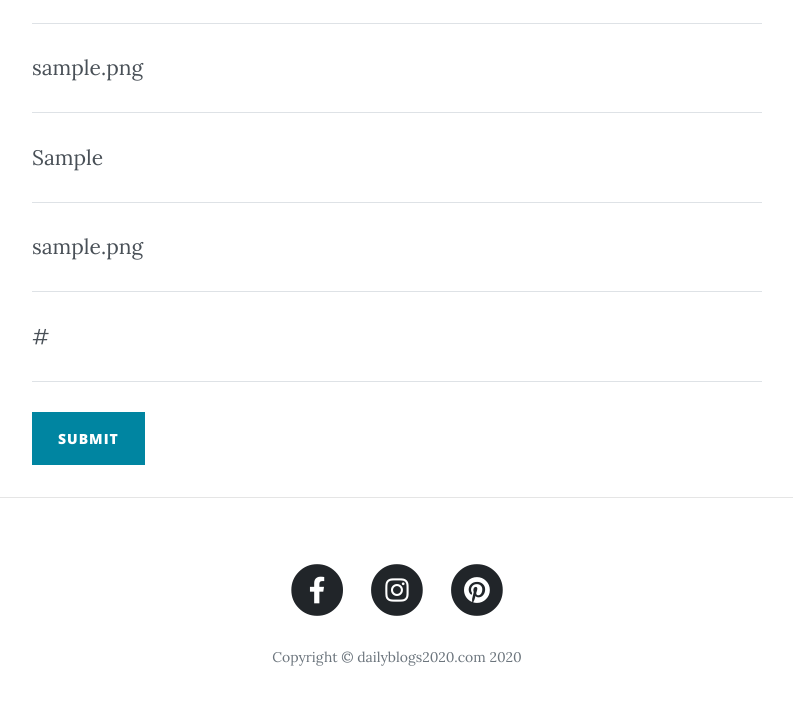
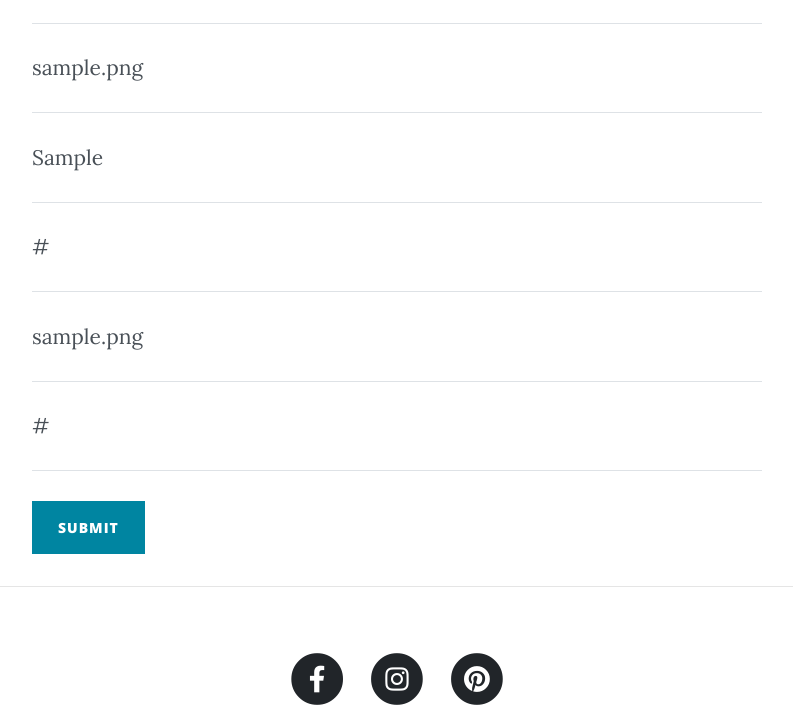
Before and after one commit to dailyblogs2020/dailyblogs2020, a Flask app: page /edit/1 in a window 1280 px wide. Shown: the part 1428-2139 px from the top of the page, without its empty margins (243-1036 px from the left). Before the commit the page ends 2094 px from the top, so only its background shows below. Run offline with Flask 2, Linux system fonts and the light colour scheme; tables that the repository leaves empty hold one stand-in row (values such as "Sample post"); some libraries are stand-ins or nearby versions.

Commit message:
make it better

```diff
--- a/main.py
+++ b/main.py
@@ -55,6 +55,7 @@ class Posts(db.Model):
     date = db.Column(db.String(12), nullable=True)
     img_file = db.Column(db.String(12), nullable=False)
     tagline = db.Column(db.String(120), nullable=False)
+    post_link = db.Column(db.String(120), nullable=False)
     credit = db.Column(db.String(120), nullable=False)
     post_img = db.Column(db.String(12), nullable=False)
 
@@ -133,11 +134,12 @@ def edit(sno):
             href_link = request.form.get('href_link')
             img_file = request.form.get('img_file')
             credit = request.form.get('credit')
+            post_link = request.form.get('post_link')
             post_img = request.form.get('post_img')
             date = datetime.now()
 
             if sno=='0':
-                post = Posts(title=box_title, slug=slug, content=content, conclusion=conclusion, href_link=href_link, img_file=img_file, tagline=tline, date=date, credit=credit, post_img = post_img)
+                post = Posts(title=box_title, slug=slug, content=content, conclusion=conclusion, href_link=href_link, post_link=post_link, img_file=img_file, tagline=tline, date=date, credit=credit, post_img = post_img)
                 db.session.add(post)
                 db.session.commit()
 
@@ -152,6 +154,7 @@ def edit(sno):
                 post.img_file=img_file
                 post.date=date
                 post.credit=credit
+                post.post_link = post_link
                 post.post_img=post_img
                 db.session.commit()
                 return redirect('/edit/'+sno)
--- a/schema.sql
+++ b/schema.sql
@@ -6,6 +6,7 @@ CREATE TABLE posts
     tagline text COLLATE pg_catalog."default" NOT NULL,
     slug character varying(50) COLLATE pg_catalog."default" NOT NULL,
     href_link character varying(50) COLLATE pg_catalog."default" NOT NULL,
+    post_link character varying(50) COLLATE pg_catalog."default" NOT NULL,
     content text COLLATE pg_catalog."default" NOT NULL,
     conclusion text COLLATE pg_catalog."default" NOT NULL,
     img_file character varying(50) COLLATE pg_catalog."default" NOT NULL,
--- a/templates/edit.html
+++ b/templates/edit.html
@@ -96,6 +96,14 @@
 
           <div class="control-group">
             <div class="form-group floating-label-form-group controls">
+              <label>Post Link</label>
+              <input type="text" class="form-control" placeholder="Post Link" id="post_link" name="post_link" required data-validation-required-message="Please enter a post image file name." value="{{post.post_link}}">
+              <p class="help-block text-danger"></p>
+            </div>
+          </div>
+
+          <div class="control-group">
+            <div class="form-group floating-label-form-group controls">
               <label>Post Image</label>
               <input type="text" class="form-control" placeholder="Post Image" id="post_img" name="post_img" required data-validation-required-message="Please enter a post image file name." value="{{post.post_img}}">
               <p class="help-block text-danger"></p>
--- a/templates/post.html
+++ b/templates/post.html
@@ -62,10 +62,12 @@
           <img src="{{ url_for('static', filename=fname) }}" width="400" height="230">
 
         <p>{{post.content}}</p>
+        <a href="{{post.post_link}}" target="_blank">{{post.post_link}}</a>
 
 
          <h3 style="color:MediumSeaGreen;">CONCLUSION:</h3>
         <h4>{{post.conclusion}}</h4>
+
 
 
 
```
Also changed, not shown: static/img/IMG-20200705-WA0003.jpg (added), 2 other files.
